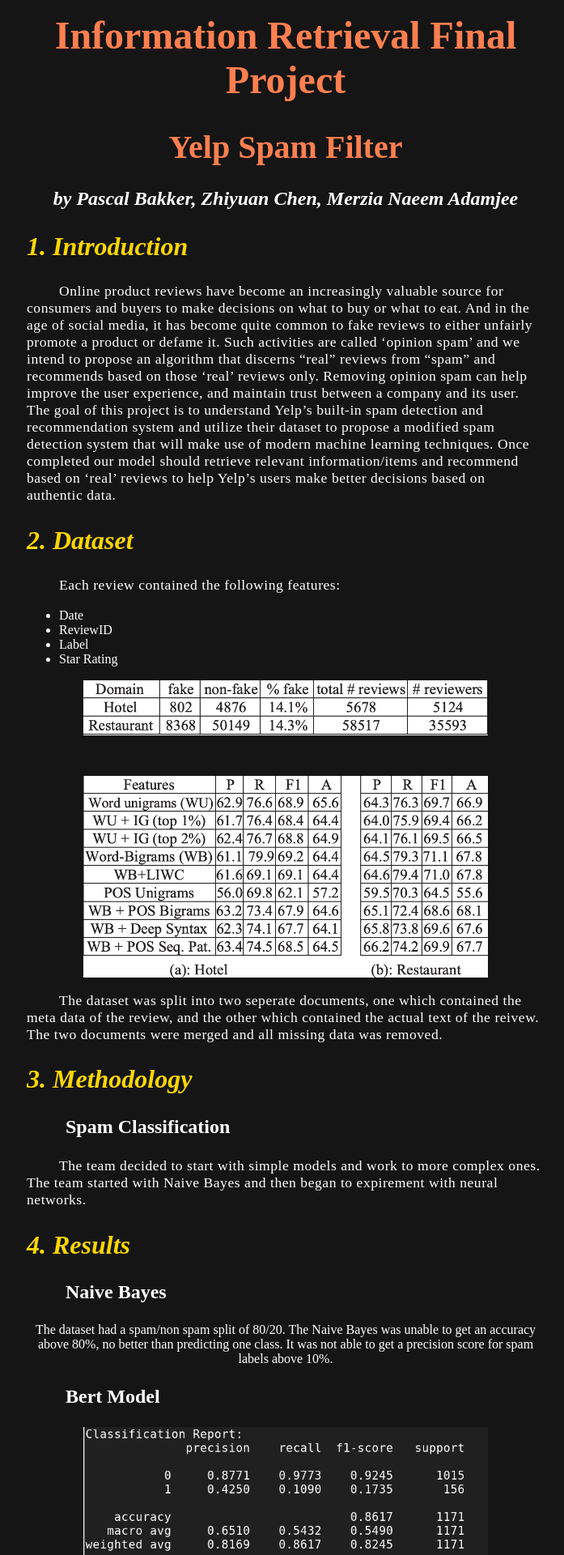
After one commit to pascalbakker/YelpSpamData, a Flask app: page /report in a window 1280 px wide. The commit adds this page. Shown: the top 1920 px of the page at 81% size, without its empty margins (287-984 px from the left). Run offline with Flask 2, Linux system fonts and the light colour scheme.

Commit message:
added report button in nav

```diff
--- a/recommendwebsite/recommend/routes.py
+++ b/recommendwebsite/recommend/routes.py
@@ -18,3 +18,7 @@
 def hotel(query):
     recommendations= do_recommendation(query)
     return render_template("hotel.html",query=query,tables= recommendations.to_numpy())
+
+@app.route('/report')
+def report():
+    return render_template("ourproject.html")
--- a/recommendwebsite/recommend/templates/base.html
+++ b/recommendwebsite/recommend/templates/base.html
@@ -10,8 +10,9 @@
                   </svg>
                 <strong>Yelp Recommend System</strong>
             </a>
-            <button class="navbar-toggler" type="button" data-bs-toggle="collapse" data-bs-target="#navbarHeader" aria-controls="navbarHeader" aria-expanded="false" aria-label="تبديل التنقل">
-            <span class="navbar-toggler-icon"></span>
+			<a href="/report" style="color: white; font-size: 1.3em;text-decoration:none;"> Report </a>
+			<!--<button class="navbar-toggler" type="button" data-bs-toggle="collapse" data-bs-target="#navbarHeader" aria-controls="navbarHeader" aria-expanded="false" aria-label="تبديل التنقل">
+			<span class="navbar-toggler-icon"></span> -->
           </button>
         </div>
     </div>{% block title %}{% endblock %}
--- /dev/null
+++ b/recommendwebsite/recommend/templates/ourproject.html
@@ -0,0 +1,110 @@
+<html lang="en_us">
+	<header>
+		<title> DS Final Project </title>
+	</header>
+<style>
+body{
+	padding-top: 1em;
+	margin: 0 auto;
+	color: white;
+	text-align: center;
+	background: #151515;
+    padding-bottom: 100px;
+}
+#main{
+	max-width: 50em;
+	width: 50%;
+	text-align: center;
+	margin: 0 auto;
+}
+#authors{
+
+}
+#title{
+	font-size: 3em;
+	color: coral;
+}
+
+#subtitle{
+	font-size: 2.5em;
+	font-weight: bold;
+	color: coral;
+}
+#subheader{
+	text-align: left;
+	color:gold;
+	font-size: 2em;
+}
+p {
+  -moz-osx-font-smoothing: grayscale;
+  -webkit-font-smoothing: antialiased !important;
+  -moz-font-smoothing: antialiased !important;
+  text-rendering: optimizelegibility !important;
+  letter-spacing: .03em;
+  font-size: 1.1em;
+text-indent: 40px;
+  text-align: left;
+}
+#sub2{
+	text-align: left;
+	margin-left: 2em;
+	font-size: 1.5em;
+}
+code{
+    text-align: left;
+    color: lime;
+    background-color: black;
+}
+#link a{
+	color: pink;
+	text-align: center;
+	margin: 0 auto;
+	font-size: 1.3em;
+}
+#link a:visited{
+	color: pink;
+}
+</style>
+<body>
+	<div id="main">
+	<h1 id="title"> Information Retrieval Final Project</h1>
+	<h1 id="subtitle"> Yelp Spam Filter</h1>
+	<h2 id="authors"><i> by Pascal Bakker, Zhiyuan Chen, Merzia Naeem Adamjee </i></h2>
+	<h2 id="subheader"><i>1. Introduction</i></h2>
+	<p> Online product reviews have become an increasingly valuable source for consumers and buyers to make decisions on what to buy or what to eat. And in the age of social media, it has become quite common to fake reviews to either unfairly promote a product or defame it. Such activities are called ‘opinion spam’ and we intend to propose an algorithm that discerns “real” reviews from “spam” and recommends based on those ‘real’ reviews only.  Removing opinion spam can help improve the user experience, and maintain trust between a company and its user. The goal of this project is to understand Yelp’s built-in spam detection and recommendation system and utilize their dataset to propose a modified spam detection system that will make use of modern machine learning techniques.  Once completed our model should retrieve relevant information/items and recommend based on ‘real’ reviews to help Yelp’s  users make better decisions based on authentic data. </p>
+	<h2 id="subheader"><i>2. Dataset</i></h2>
+	<p>
+	Each review contained the following features:
+	<ul style="text-align: left;">
+		<li> Date </li>
+		<li> ReviewID </li>
+		<li> Label </li>
+		<li> Star Rating </li>
+	</ul>
+	</p>
+	<img style="width: 500px;margin-bottom: 50px;" src="img0.png"/>
+	<img style="width: 500px;" src="img1.png"/>
+	<p> The dataset was split into two seperate documents, one which contained the meta data of the review, and the other which contained the actual text of the reivew. The two documents were merged and all missing data was removed.
+	<h2 id="subheader"><i>3. Methodology</i></h2>
+    <h3 id="sub2">Spam Classification</h3>
+	<p>The team decided to start with simple models and work to more complex ones. The team started with Naive Bayes and then began to expirement with neural networks.</p>
+	<h2 id="subheader"><i>4. Results</i></h2>
+		<h3 id="sub2">Naive Bayes </h3>
+		The dataset had a spam/non spam split of 80/20. The Naive Bayes was unable to get an accuracy above 80%, no better than predicting one class. It was not able to get a precision score for spam labels above 10%.
+		<h3 id="sub2">Bert Model </h3>
+		<img style="width: 500px;" src="img2.png"/>
+		<p> The bert model was much more accurate. Although the the spam precision was low (42%) it was significatnly higher than the other attempeted models. Overall, this model was the best.
+	<h2 id="subheader"><i>5. Conclusion</i></h2>
+		For classification, the best model produced was BERT, with an 87% precision for non spam data and 42% precision for spam data. There is still room for improvement, and the team believes the track in the future to obtain better results will be to utilize meta learning with pretrained networks models such as BERT.
+    <h2 id="subheader"><i> Code Documentation </i></h2>
+		<h3 id="sub2">Installation</h3>
+        <p>Install the requirements.yaml to your conda env to run all the code in this project.</p>
+        <code> conda env update -b my_env --file requirements.yaml</code>
+		<h3 id="sub2">Classification</h3>
+        <p> To train the Bert model, run <code> python train.py</code>. To test the bert model, update the variable 'text' in test.py and execute <code> python train.py </code>. The model weights are located in the 'results' folder.
+        To train and run the Naive Bayes model, please go into the 'Research.ipynb' file and execute all blocks of code. </p>
+
+		<p id="link"><a href="https://github.com/pascalbakker/YelpSpamData"> GITHUB LINK TO PROJECT</a></p>
+	</div>
+</body>
+</html>
```
